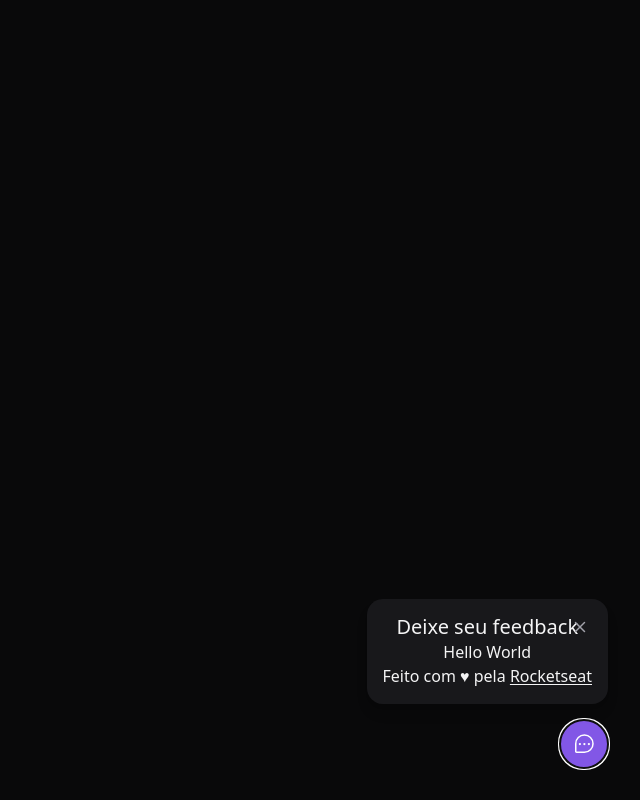
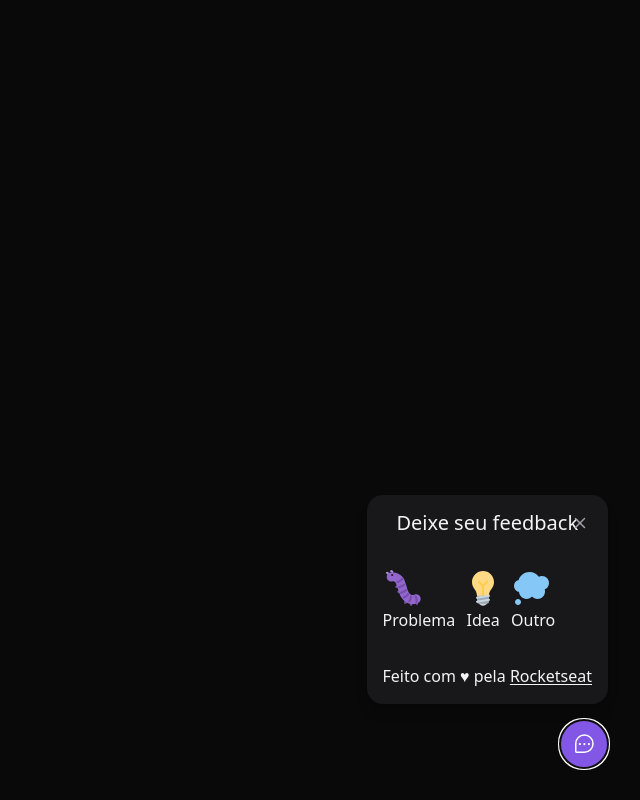
Before and after one commit to laerthnardelli/nlw-return-web, a React (Vite) app in the folder web/: page / in a window 1280 px wide. Both pictures are taken after a click on the button "Feedback". Shown: the whole page, without its empty margins (640-1280 px from the left). Built offline with nearby package versions, Linux system fonts and the light colour scheme.

Commit message:
added feedbackTypes object to be used on the button

```diff
--- a/web/src/components/WidgetForm.tsx
+++ b/web/src/components/WidgetForm.tsx
@@ -1,13 +1,53 @@
 import { CloseButton } from "./CloseButton";
+
+import bugImageUrl from "../assets/bug.svg";
+import ideaImageUrl from "../assets/idea.svg";
+import thoughtImageUrl from "../assets/thought.svg";
+
+const feedbackTypes = {
+  BUG: {
+    title: "Problema",
+    image: {
+      source: bugImageUrl,
+      alt: "Imagem de um inseto",
+    },
+  },
+  IDEA: {
+    title: "Idea",
+    image: {
+      source: ideaImageUrl,
+      alt: "Imagem de uma lâmpada",
+    },
+  },
+  OTHER: {
+    title: "Outro",
+    image: {
+      source: thoughtImageUrl,
+      alt: "Imagem de um balão de pensamento",
+    },
+  },
+};
 
 export function WidgetForm() {
   return (
     <div className="bg-zinc-900 p-4 relative rounded-2xl mb-4 flex flex-col items-center shadow-lg w-[calc(100vw-2rem)] md:w-auto">
       <header>
         <span className="text-xl leading-6">Deixe seu feedback</span>
+        <CloseButton />
       </header>
-      <CloseButton />
-      <p>Hello World</p>
+
+      <div className="flex py-8 gap-2 w-full">
+        {Object.entries(feedbackTypes).map(([key, value]) => {
+          //console.log(key, value);
+          return (
+            <button>
+              <img src={value.image.source} alt={value.image.alt} />
+              <span>{value.title}</span>
+            </button>
+          );
+        })}
+      </div>
+
       <footer>
         Feito com ♥ pela{" "}
         <a
```
